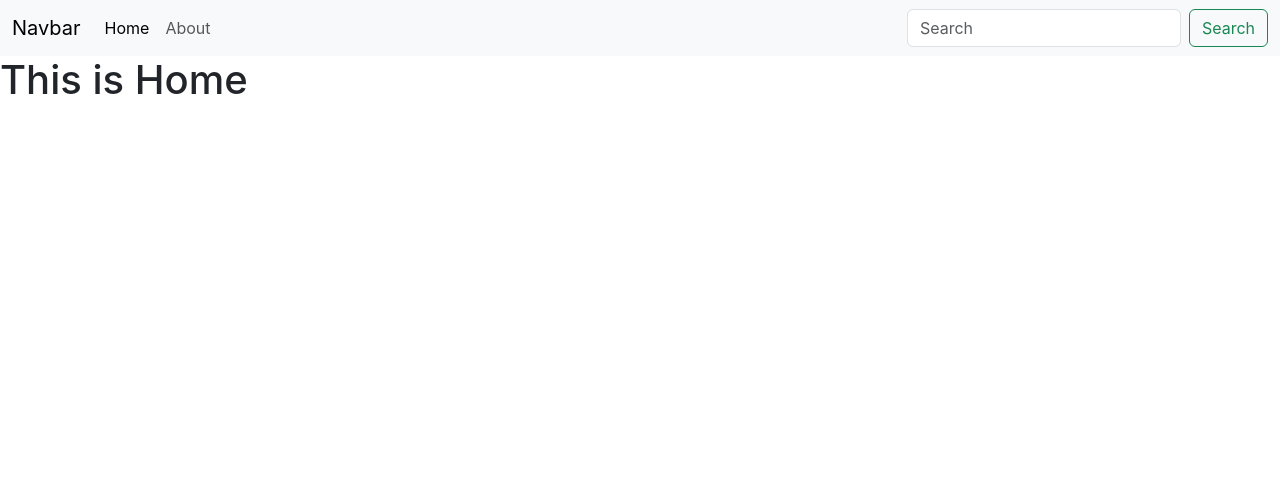
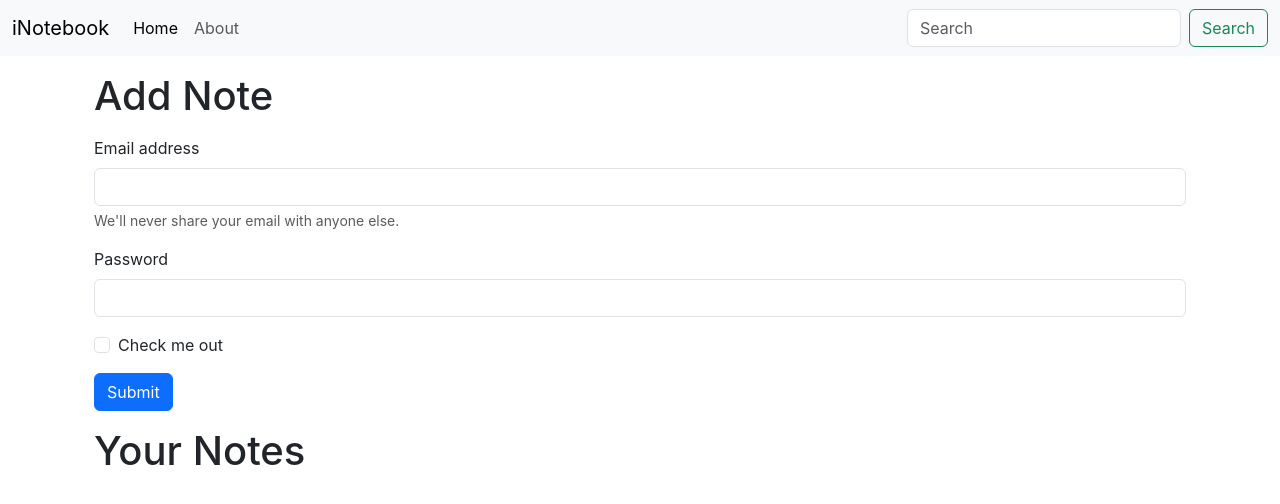
Before and after one commit to bilalshabbir31/inotebook, a React (Create React App) app: page / in a window 1280 px wide. Shown: the top 504 px of the page. Built offline with nearby package versions, Linux system fonts and the light colour scheme.

Commit message:
use location hook + add form for notes

```diff
--- a/src/App.js
+++ b/src/App.js
@@ -17,10 +17,12 @@
     <NoteState>
       <Router>
         <Navbar/>
-        <Routes>
-          <Route exact path='/' element={<Home/>}></Route>
-          <Route exact path='/about' element={<About/>}></Route>
-        </Routes>
+        <div className='container'>
+          <Routes>
+            <Route exact path='/' element={<Home/>}></Route>
+            <Route exact path='/about' element={<About/>}></Route>
+          </Routes>
+        </div>
       </Router>
     </NoteState>
     </>
--- a/src/components/About.js
+++ b/src/components/About.js
@@ -3,17 +3,9 @@
 
 
 const About = () => {
-  const a= useContext(noteContext)
-
-  useEffect(() => {
-    a.update();
-  }, []);
-
-
-
   return (
     <div>
-        About {a.state.name}
+        About
     </div>
   );
 };
--- a/src/components/Home.js
+++ b/src/components/Home.js
@@ -3,7 +3,28 @@
 const Home = () => {
   return (
     <div>
-       <h1>This is Home</h1>
+      <div className="container my-3">
+        <h1>Add Note</h1>
+        <form className="my-3">
+          <div className="mb-3">
+            <label htmlFor="exampleInputEmail1" className="form-label">Email address</label>
+            <input type="email" className="form-control" id="exampleInputEmail1" aria-describedby="emailHelp"/>
+              <div id="emailHelp" className="form-text">We'll never share your email with anyone else.</div>
+          </div>
+          <div className="mb-3">
+            <label htmlFor="exampleInputPassword1" className="form-label">Password</label>
+            <input type="password" className="form-control" id="exampleInputPassword1"/>
+          </div>
+          <div className="mb-3 form-check">
+            <input type="checkbox" className="form-check-input" id="exampleCheck1"/>
+              <label className="form-check-label" for="exampleCheck1">Check me out</label>
+          </div>
+          <button type="submit" className="btn btn-primary">Submit</button>
+        </form>
+      </div>
+      <div className="container my-3">
+        <h1>Your Notes</h1>
+      </div>
     </div>
   );
 };
--- a/src/components/Navbar.js
+++ b/src/components/Navbar.js
@@ -1,20 +1,27 @@
-import React from "react";
-import { Link } from "react-router-dom";
+import React, { useEffect } from "react";
+import { Link,useLocation } from "react-router-dom";
+
+
 const Navbar = () => {
+
+  let location = useLocation();
+  useEffect(() => {
+    console.log(location.pathname);
+  }, [location]);
   return (
     <nav className="navbar navbar-expand-lg bg-body-tertiary">
   <div className="container-fluid">
-    <Link className="navbar-brand" to="/">Navbar</Link>
+    <Link className="navbar-brand" to="/">iNotebook</Link>
     <button className="navbar-toggler" type="button" data-bs-toggle="collapse" data-bs-target="#navbarSupportedContent" aria-controls="navbarSupportedContent" aria-expanded="false" aria-label="Toggle navigation">
       <span className="navbar-toggler-icon"></span>
     </button>
     <div className="collapse navbar-collapse" id="navbarSupportedContent">
       <ul className="navbar-nav me-auto mb-2 mb-lg-0">
         <li className="nav-item">
-          <Link className="nav-link active" aria-current="page" to="/">Home</Link>
+          <Link className={`nav-link ${location.pathname==="/"?"active":""}`} aria-current="page" to="/">Home</Link>
         </li>
         <li className="nav-item">
-          <Link className="nav-link" to="/about">About</Link>
+          <Link className={`nav-link ${location.pathname==="/about"?"active":""}`} to="/about">About</Link>
         </li>
       </ul>
       <form className="d-flex" role="search">
--- a/src/context/notes/NoteState.js
+++ b/src/context/notes/NoteState.js
@@ -3,25 +3,8 @@
 
 const NoteState= (props)=>{
 
-
-    const s1={
-        "name":"harry",
-        "class":"5b"
-    }
-
-    const [state, setState] = useState(s1);
-
-    const update=()=>{
-        setTimeout(() => {
-            setState({
-                "name":"bill",
-                "class":"10b"
-            })
-        }, 1000);
-    }
-
     return (
-        <NoteContext.Provider value={{state,update}}>
+        <NoteContext.Provider value={{}}>
             {props.children}
         </NoteContext.Provider>
     );
```
Also changed, not shown: 1 other file (tests, documents, lock files or other folders).
